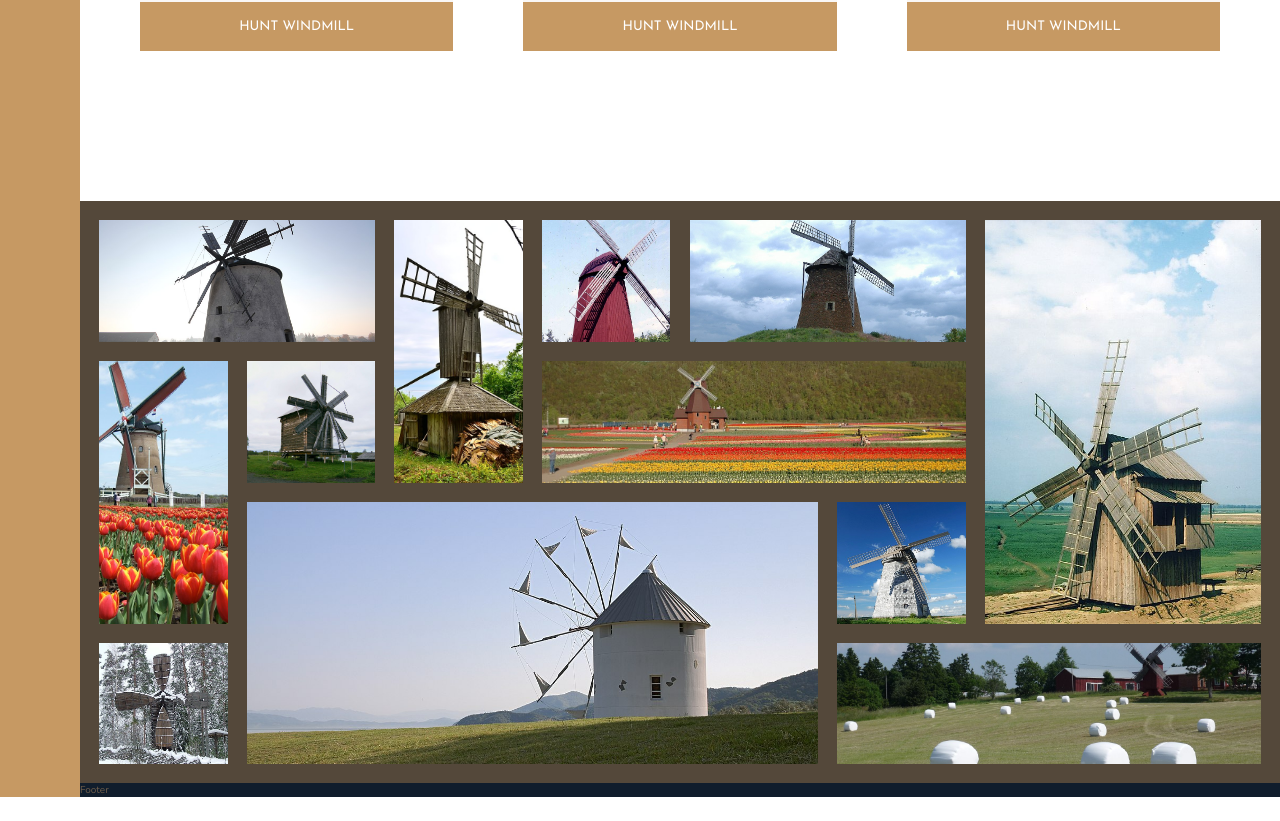
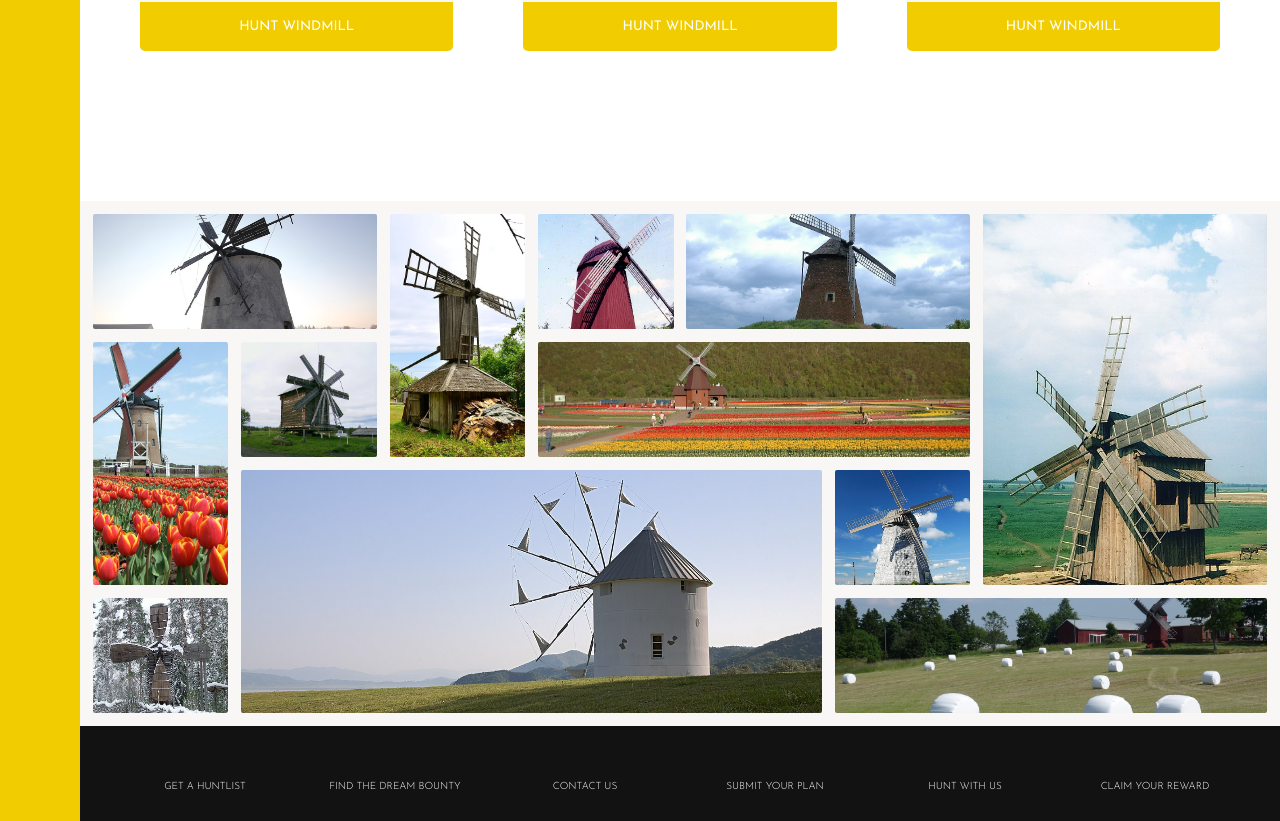
Before and after one commit to varbSan/donquixote-land, a website: page index.html in a window 1280 px wide. Shown: the part 2947-3768 px from the top of the page. Before the commit the page ends 3744 px from the top, so only its background shows below. Drawn offline with nearby package versions, Linux system fonts and the light colour scheme.

Commit message:
feat: building footer

```diff
--- a/index.html
+++ b/index.html
@@ -75,7 +75,7 @@
             <h3 class="heading-3 mb-sm">Happy Hunters</h3>
             <h2 class="heading-2 heading-2--dark mb-md">&ldquo;The best bounties in the windmill hunting business!&rdquo;</h2>
             <p class="story__text">Lorem, ipsum dolor sit amet consectetur adipisicing elit. Labore quaerat natus culpa cum. Quibusdam quod ipsa quae nesciunt, pariatur, voluptas quo et aliquid, aspernatur temporibus nobis sunt! Laborum, aut corporis?</p>
-            <button class="btn">Find your windmill bounty</button>
+            <button class="btn story__btn">Find your windmill bounty</button>
         </div>
         <section class="windmills">
             <div class="windmill">
@@ -241,6 +241,18 @@
             </figure>
 
         </section>
-        <footer class="footer">Footer</footer>
+        <footer class="footer">
+            <ul class="nav">
+                <li class="nav__item"><a href="#" class="nav__link">Get a huntlist</a></li>
+                <li class="nav__item"><a href="#" class="nav__link">Find the dream bounty</a></li>
+                <li class="nav__item"><a href="#" class="nav__link">Contact us</a></li>
+                <li class="nav__item"><a href="#" class="nav__link">Submit your plan</a></li>
+                <li class="nav__item"><a href="#" class="nav__link">Hunt with us</a></li>
+                <li class="nav__item"><a href="#" class="nav__link">Claim your reward</a></li>
+            </ul>
+            <p class="copyright">
+                &copy; 2021 varbSan. No Rights reserved.
+            </p>
+        </footer>
     </body>
 </html>
--- a/sass/_base.scss
+++ b/sass/_base.scss
@@ -1,14 +1,14 @@
 // COLOR VARIABLES
-$color-primary: #c69963; // hsl(51, 100%, 50%); // Gold Web Golden
-$color-primary-dark: #B28451; // hsl(51, 95%, 39%); // Metallic Gold
+$color-primary: hsl(51, 100%, 47%); // Yellow (Munsell) // #c69963;
+$color-primary-dark: hsl(51, 95%, 40%); // Metallic Gold // #B28451;
 
-$color-secondary: #101d2c; // hsl(0, 0%, 7%); // Rich Black
+$color-secondary: hsl(0, 0%, 7%); // Rich Black // #101d2c;
 
 $color-grey-light-1: #f9f7f6;
 $color-grey-light-2: #aaa;
 
-$color-grey-dark-1: #54483A; // hsl(51, 88%, 29%); // Spanish Bistre
-$color-grey-dark-2: #6D5D4B; // hsl(51, 70%, 18%); // Army Green
+$color-grey-dark-1: hsl(51, 88%, 29%); // Spanish Bistre // #54483A;
+$color-grey-dark-2: hsl(51, 70%, 18%); // Army Green // #6D5D4B;
 
 // FONT VARIABLES
 $font-primary: 'Nunito', sans-serif;
--- a/sass/_footer.scss
+++ b/sass/_footer.scss
@@ -1,4 +1,42 @@
 .footer {
   background-color: $color-secondary;
   grid-column: full-start / full-end;
+  padding: 4rem;
+  display: grid;
+
+  .nav {
+    list-style: none;
+
+    display: grid;
+    grid-template-columns: repeat(auto-fit, minmax(10rem, 1fr));
+    grid-gap: 2rem;
+    align-items: center;
+
+    &__link {
+      &:link,
+      &:visited {
+        font-size: 1rem;
+        color: #fff;
+        text-decoration: none;
+        font-family: $font-display;
+        text-transform: uppercase;
+        text-align: center;
+        padding: 1.5rem;
+        display: block;
+        border-radius: .2rem;
+        transition: all 200ms;
+      }
+      &:hover,
+      &:active {
+        background-color: rgba(#fff, .1);
+        transform: translateY(-.3rem);
+      }
+    }
+  }
+
+  .copyright {
+    justify-self: center;
+    color: $color-grey-light-2;
+    margin-top: 6rem;
+  }
 }
--- a/sass/_gallery.scss
+++ b/sass/_gallery.scss
@@ -1,13 +1,13 @@
 .gallery {
-  background-color: $color-grey-dark-1;
+  background-color: $color-grey-light-1;
   grid-column: full-start / full-end;
 
 
   display: grid;
   grid-template-columns: repeat(8, 1fr);
   grid-template-rows: repeat(8, 4vw);
-  grid-gap: 1.5vw;
-  padding: 1.5vw;
+  grid-gap: 1vw;
+  padding: 1vw;
 
   &__item {
     &--1 {
@@ -71,5 +71,6 @@
     height: 100%;
     object-fit: cover;
     display: block;
+    border-radius: .2rem;
   }
 }
--- a/sass/_story.scss
+++ b/sass/_story.scss
@@ -14,6 +14,7 @@
     grid-row: 2 / 6;
     grid-column: 2/6;
     box-shadow: 0 2rem 5rem rgba(#000, .1);
+    border-radius: .5rem;
   }
   &__img--2 {
     width: 115%;
@@ -21,6 +22,7 @@
     grid-column: 5 / 7;
     box-shadow: 0 2rem 5rem rgba(#000, .2);
     z-index: 20;
+    border-radius: .5rem;
   }
   &__content {
     background-color: $color-grey-light-1;
@@ -41,4 +43,8 @@
     font-style: italic;
     margin-bottom: 4rem;
   }
+
+  &__btn {
+    border-radius: .2rem;
+  }
 }
--- a/sass/_windmills.scss
+++ b/sass/_windmills.scss
@@ -13,12 +13,15 @@
   grid-template-columns: repeat(2, 1fr);
   aspect-ratio: 1 / 1;
   grid-row-gap: 3.5rem;
+  border-radius: .5rem;
 
   &__img {
     width: 100%;
     grid-row: 1 / 2;
     grid-column: 1 / -1;
     z-index: 1;
+    border-top-left-radius: .5rem;
+    border-top-right-radius: .5rem;
   }
   &__like {
     grid-row: 1 / 2;
@@ -68,5 +71,7 @@
   }
   &__btn {
     grid-column: 1 / -1;
+    border-bottom-left-radius: .5rem;
+    border-bottom-right-radius: .5rem;
   }
 }
```
Also changed, not shown: css/style.css.
